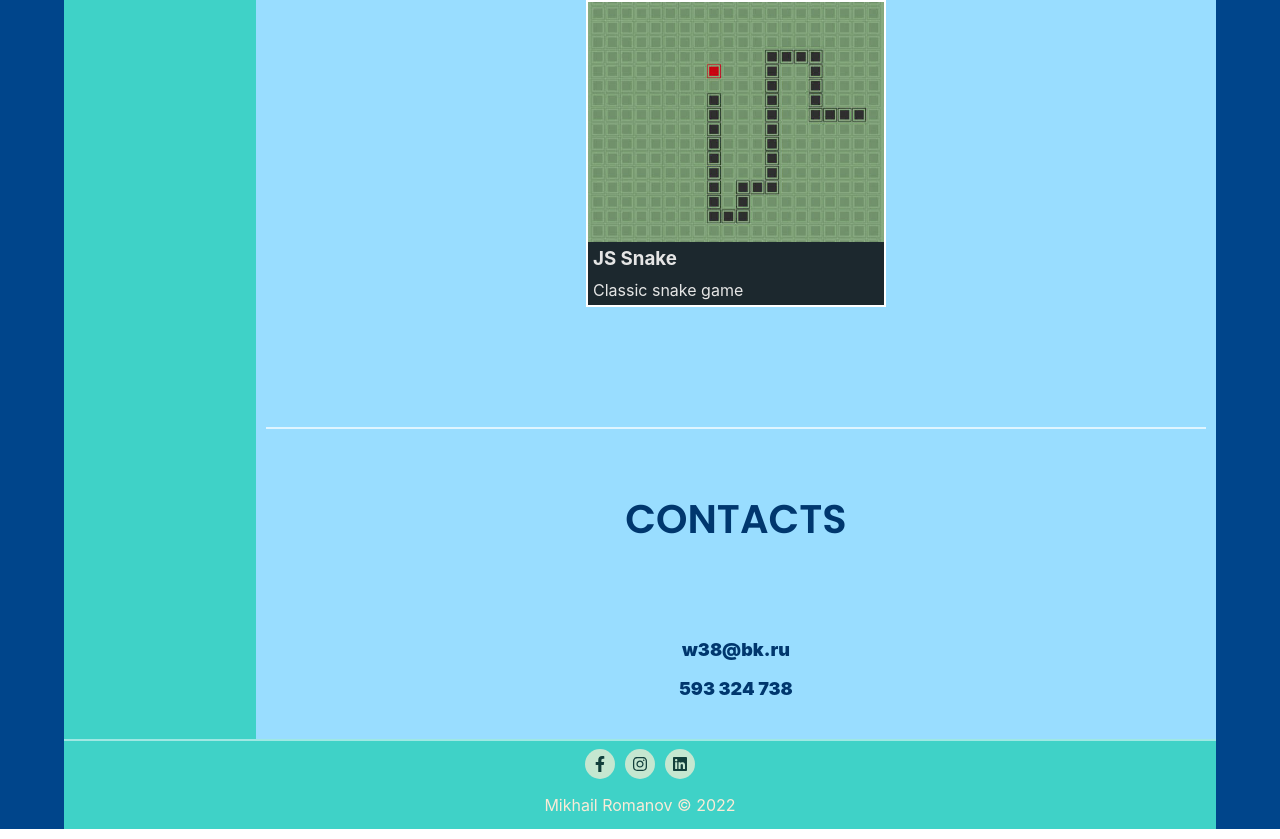
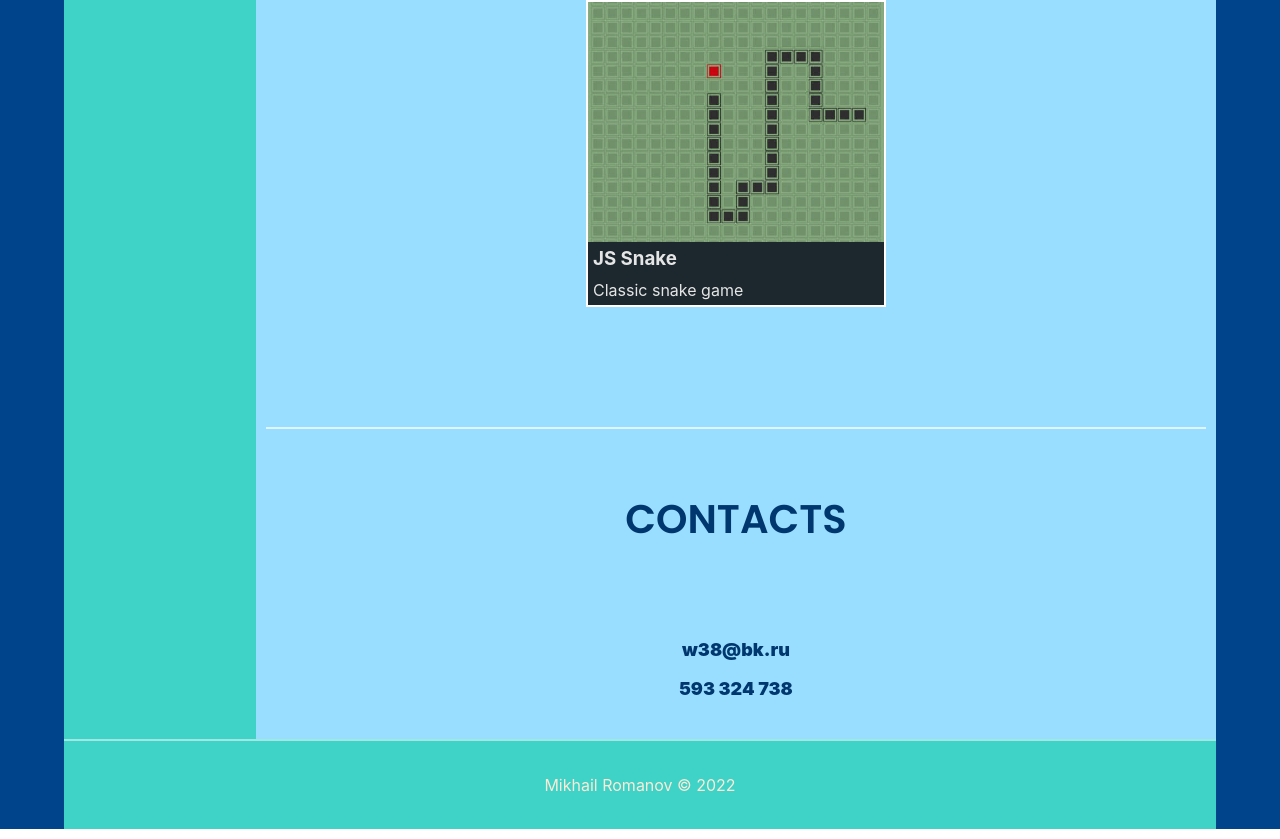
Before and after one commit to Mikro888/Portfolio, a React (Create React App) app: page / in a window 1280 px wide. Shown: the part 2326-3165 px from the top of the page. Built offline with nearby package versions, Linux system fonts and the light colour scheme.

Commit message:
fixing bugs

```diff
--- a/src/components/Footer.tsx
+++ b/src/components/Footer.tsx
@@ -13,15 +13,15 @@ const Footer = (props: any) => {
 
     return (
         <div className={classes.footer} style={props.footerColor}>
-            <div className={classes.socialIcon}>
-                <div className={classes.socialIcon}><FontAwesomeIcon
-                    icon={faFacebookF}/></div>
-                <div className={classes.socialIcon}><FontAwesomeIcon
-                    icon={faInstagram}/></div>
-                <div className={classes.socialIcon}><FontAwesomeIcon
-                    icon={faLinkedin}/></div>
+            {/*<div className={classes.socialIcon}>*/}
+            {/*    <div className={classes.socialIcon}><FontAwesomeIcon*/}
+            {/*        icon={faFacebookF}/></div>*/}
+            {/*    <div className={classes.socialIcon}><FontAwesomeIcon*/}
+            {/*        icon={faInstagram}/></div>*/}
+            {/*    <div className={classes.socialIcon}><FontAwesomeIcon*/}
+            {/*        icon={faLinkedin}/></div>*/}
 
-            </div>
+            {/*</div>*/}
             <div className={classes.signature}>
                 <p> Mikhail Romanov &#169; {year} </p>
 
```
Also changed, not shown: src/components/Skills.tsx (+1 -1 lines).
